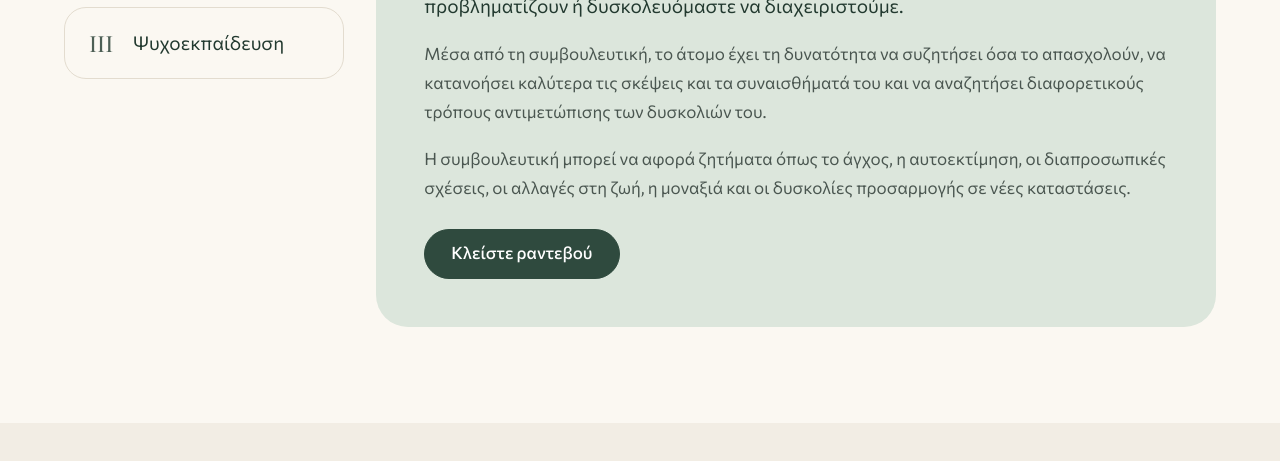
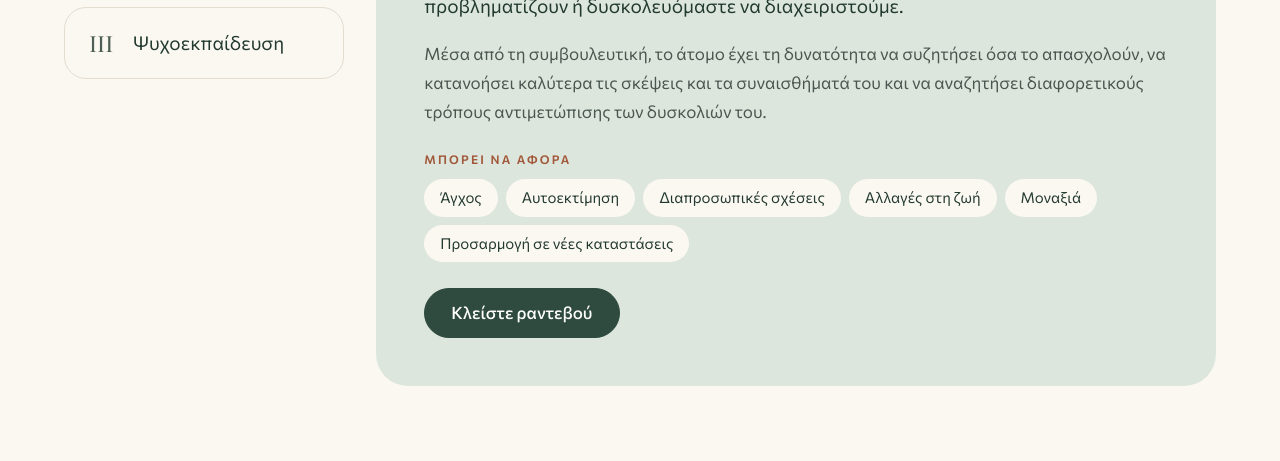
Before and after one commit to MitsisPantelis/ioanna-tsati, a plain HTML site: page services.html in a window 1280 px wide. Shown: the part 735-1196 px from the top of the page. Drawn offline with Linux system fonts and the light colour scheme.

Commit message:
Restore v2-approved home cards and «Μπορεί να αφορά» tags
d30740e wrongly replaced two things Ιωάννα had already approved in v2.
Only our own v3 additions stay reverted (services intro audience rewrite,
keyword cards).

Co-Authored-By: Claude Opus 5.5 <noreply@anthropic.com>

```diff
--- a/assets/css/style.css
+++ b/assets/css/style.css
@@ -310,6 +310,8 @@ p { margin: 0; }
 .pill { background: var(--bg); border-radius: 999px; padding: 6px 16px; font-size: 14px; color: var(--muted); }
 .pills-sand .pill { background: var(--sand); }
 .svc-panel .body { color: #4A5650; }
+.topics { display: flex; flex-direction: column; gap: 10px; margin-top: 4px; }
+.topics .pill { font-size: 15px; color: var(--ink); }
 .svc-note { padding: 14px 18px; background: var(--bg); border-radius: 16px; color: var(--muted); font-size: 16px; }
 @media (max-width: 600px) {
   .svc-panel { padding: 28px 22px; border-radius: 24px; }
--- a/services.html
+++ b/services.html
@@ -56,7 +56,10 @@
 <h2>Ατομική Συμβουλευτική</h2>
 <p class="intro">Στην καθημερινότητά μας μπορεί να ερχόμαστε αντιμέτωποι με καταστάσεις που μας προβληματίζουν ή δυσκολευόμαστε να διαχειριστούμε.</p>
 <p class="body">Μέσα από τη συμβουλευτική, το άτομο έχει τη δυνατότητα να συζητήσει όσα το απασχολούν, να κατανοήσει καλύτερα τις σκέψεις και τα συναισθήματά του και να αναζητήσει διαφορετικούς τρόπους αντιμετώπισης των δυσκολιών του.</p>
-<p class="body">Η συμβουλευτική μπορεί να αφορά ζητήματα όπως το άγχος, η αυτοεκτίμηση, οι διαπροσωπικές σχέσεις, οι αλλαγές στη ζωή, η μοναξιά και οι δυσκολίες προσαρμογής σε νέες καταστάσεις.</p>
+<div class="topics">
+<span class="tile-label">Μπορεί να αφορά</span>
+<div class="pills"><span class="pill">Άγχος</span><span class="pill">Αυτοεκτίμηση</span><span class="pill">Διαπροσωπικές σχέσεις</span><span class="pill">Αλλαγές στη ζωή</span><span class="pill">Μοναξιά</span><span class="pill">Προσαρμογή σε νέες καταστάσεις</span></div>
+</div>
 <a class="btn btn-primary" href="contact.html">Κλείστε ραντεβού</a>
 </article>
 <article class="svc-panel tint-peach" role="tabpanel" id="svc-2" aria-labelledby="tab-2">
```
Also changed, not shown: index.html (+2 -2 lines).
